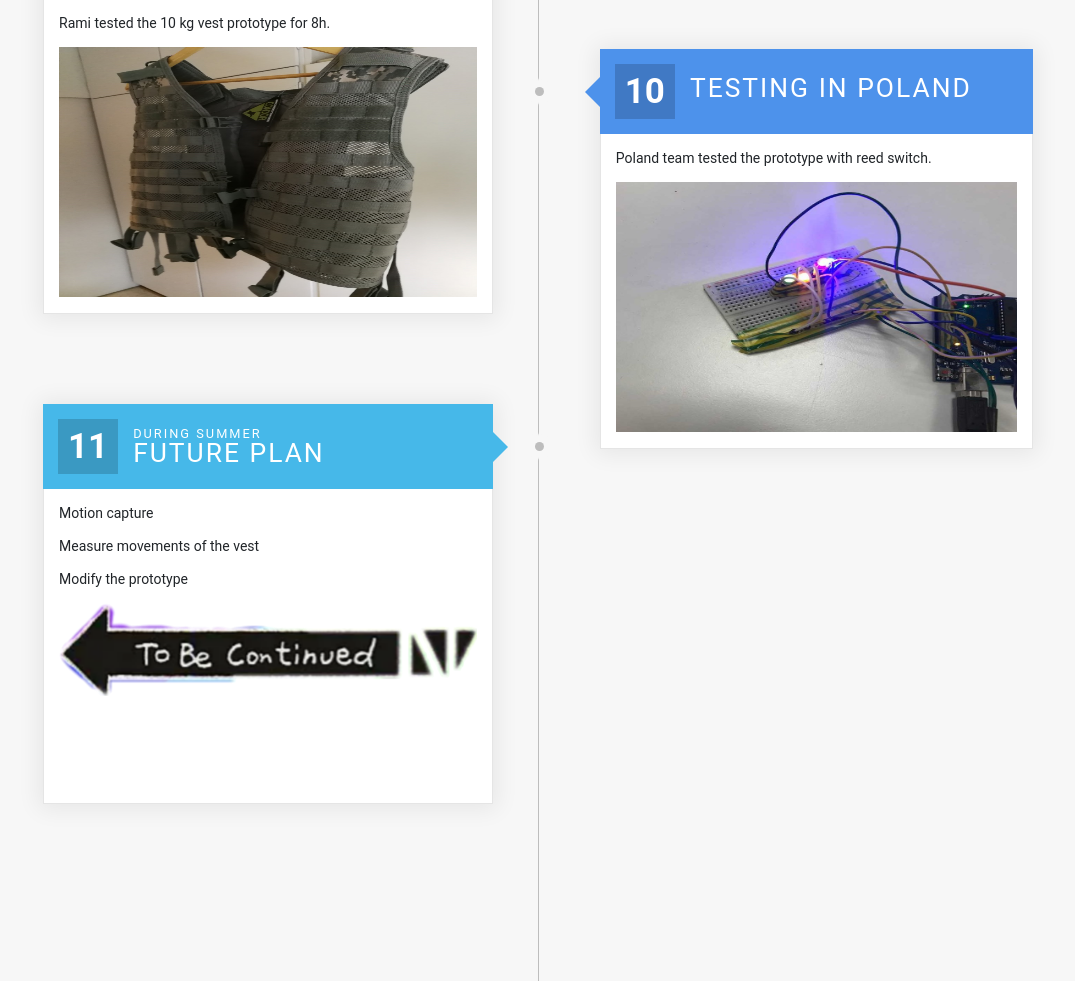
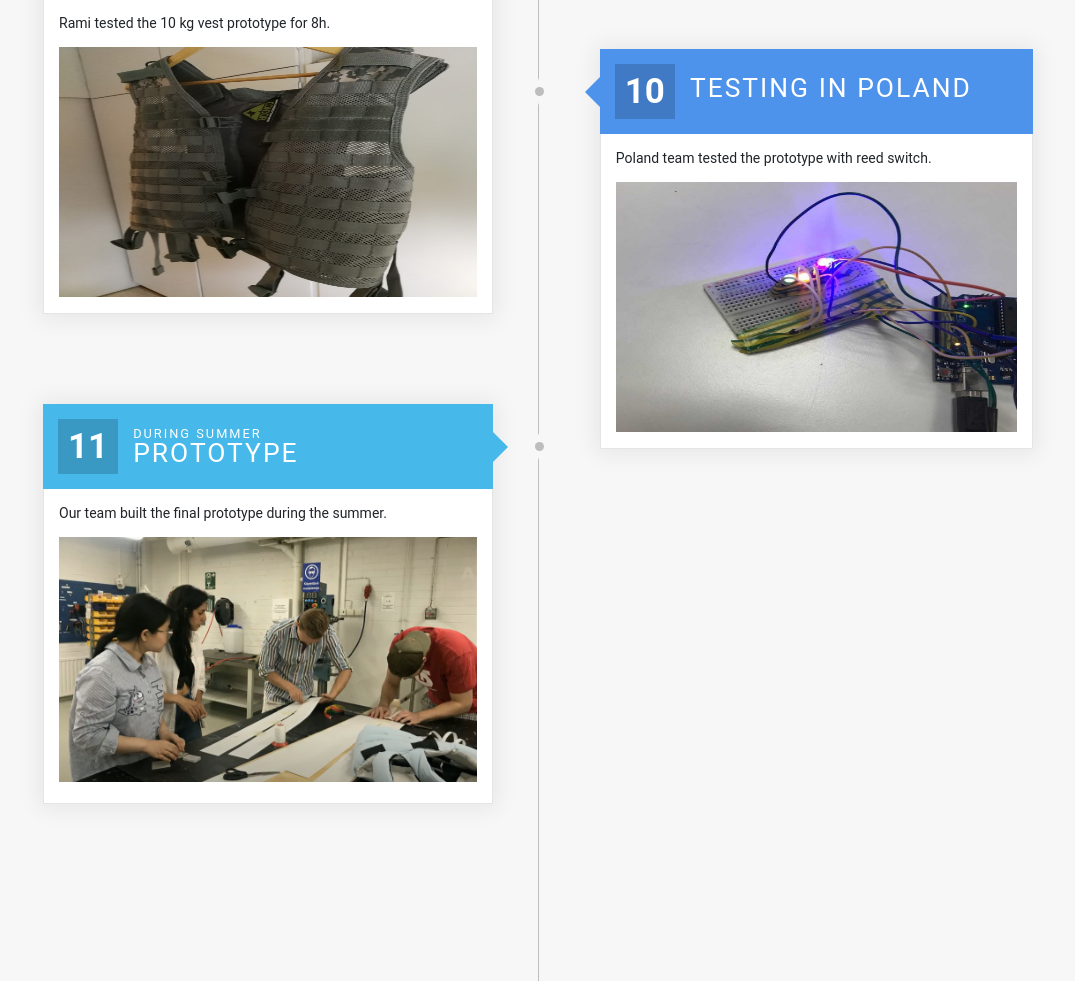
Before and after one commit to chenl9/WPET, a Django app: page /milestone/ in a window 1280 px wide. Shown: the part 2488-3469 px from the top of the page, without its empty margins (102-1177 px from the left). Run offline with Django 3.2, Linux system fonts and the light colour scheme; some libraries are stand-ins or nearby versions.

Commit message:
modified the website

```diff
--- a/website/templates/website/milestone.html
+++ b/website/templates/website/milestone.html
@@ -149,13 +149,11 @@
 				<div class="number-box">
 					<span>11</span>
 				</div>
-				<h2><span class="small">During Summer</span>Future Plan</h2>
+				<h2><span class="small">During Summer</span>Prototype</h2>
 			</div>
 			<div class="body">
-				<p>Motion capture</p>
-        <p>Measure movements of the vest</p>
-        <p>Modify the prototype</p>
-        <img src="../../static/tobc.png" alt="future" style="max-height:250px">
+        <p>Our team built the final prototype during the summer.</p>
+        <img src="../../static/summer.png" alt="future" style="max-height:250px">
 			</div>
 		</div>
 
--- a/website/templates/website/teaminfo.html
+++ b/website/templates/website/teaminfo.html
@@ -59,7 +59,7 @@
         <h2 class="mt-0">Nada Bellam</h2>
         <p> Fashion Designer</p>
         <hr>
-        <p class="text-justify"> </p>
+        <p class="text-justify">I would have never guessed learning so much from a multidisciplinary team project. I, not only challenged my views and assumptions as a clothing designer but also learned to cooperate in a very different way that I’m not used to in the fashion world. This is perhaps the beginning of a large broadening of my horizon to what can be done when coupling different competencies and aim it into one humanitarian goal: give people the opportunity of early cancer diagnosis. The project was not only challenging in terms of design or mechanics but also communication, organization and experimenting with tools i’ve never used before in my work. I’m so grateful to have met my current team mates, because I’ve had unforgettable moments, that I will carry with me everywhere.</p>
         </div>
       </li>
       <hr>
```
Also changed, not shown: website/static/summer.PNG (added).
